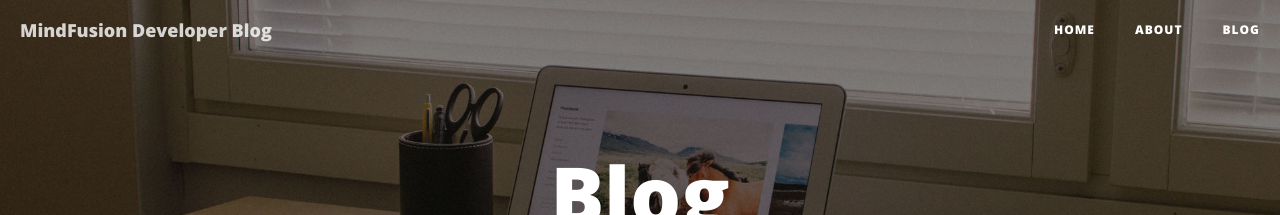
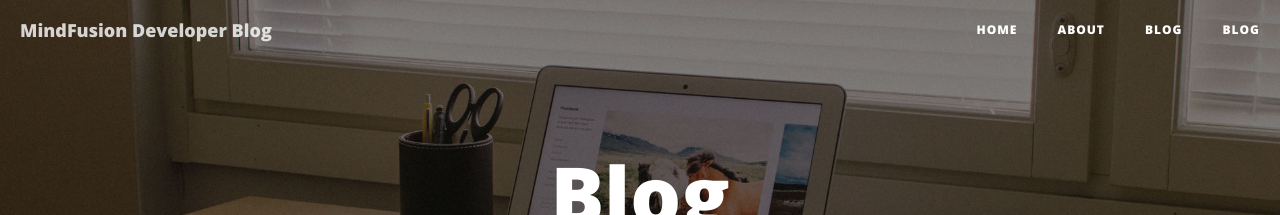
Before and after one commit to MindFusion-Hosting-Solutions/mindfusiondevelopment.github.io, a Jekyll site: the page built from blog.html, in a window 1280 px wide. Shown: the top 215 px of the page. Built offline with Jekyll 4.4.1, drawn with Linux system fonts in a browser that asks for light colours; nearby versions of some CDN libraries.

Commit message:
Update nav.html

```diff
--- a/_includes/nav.html
+++ b/_includes/nav.html
@@ -24,9 +24,9 @@
 		                    <li>
                     <a href="/blog">Blog</a>
                 </li>
-		                    <!--li>
+		                    <li>
                     <a href="{{ page.url | prepend: site.baseurl }}">{{ page.title }}</a>
-                </li-->
+                </li>
             </ul>
         </div>
         <!-- /.navbar-collapse -->
```
